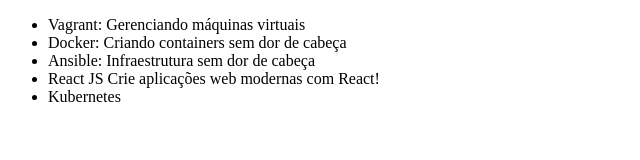
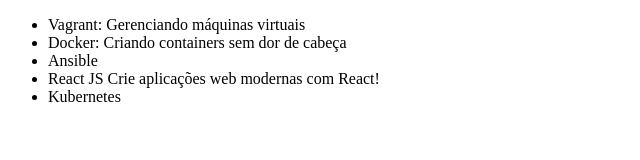
Before and after one commit to thiagolyon/aula-alura-git, a plain HTML site: page index.html in a window 1280 px wide. Shown: the whole page, without its empty margins (0-640 px from the left). Drawn offline with Linux system fonts and the light colour scheme.

Commit message:
Revert "Mudando nome do curso"
This reverts commit e06f04b56cf1076409aae78893c7162b5612436d.

```diff
--- a/index.html
+++ b/index.html
@@ -8,7 +8,7 @@
     <ul>
       <li>Vagrant: Gerenciando máquinas virtuais</li>
       <li>Docker: Criando containers sem dor de cabeça</li>
-      <li>Ansible: Infraestrutura sem dor de cabeça</li>
+      <li>Ansible</li>
       <li>React JS Crie aplicações web modernas com React!</li>
       <li>Kubernetes</li>
     </ul>
```
